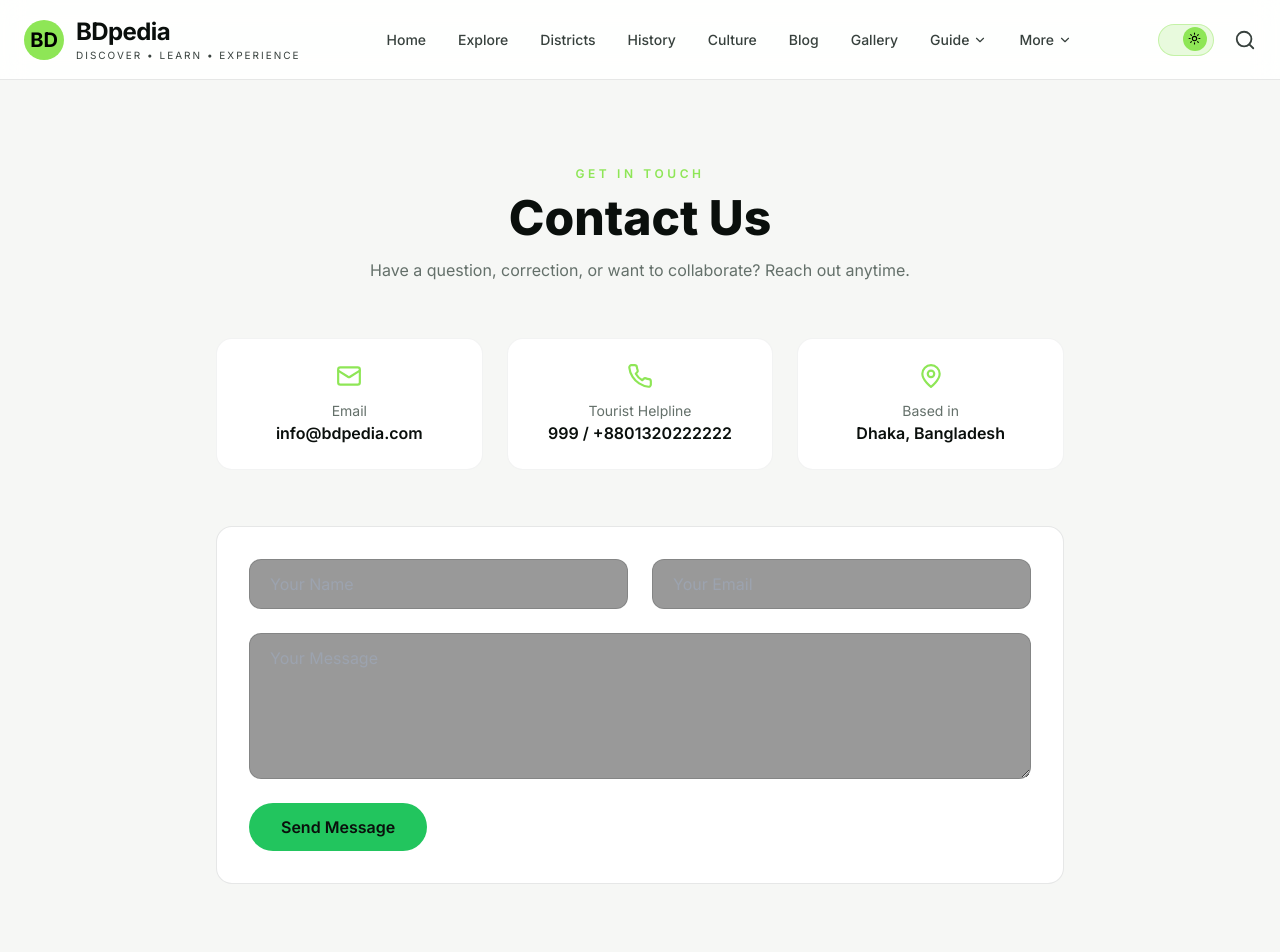
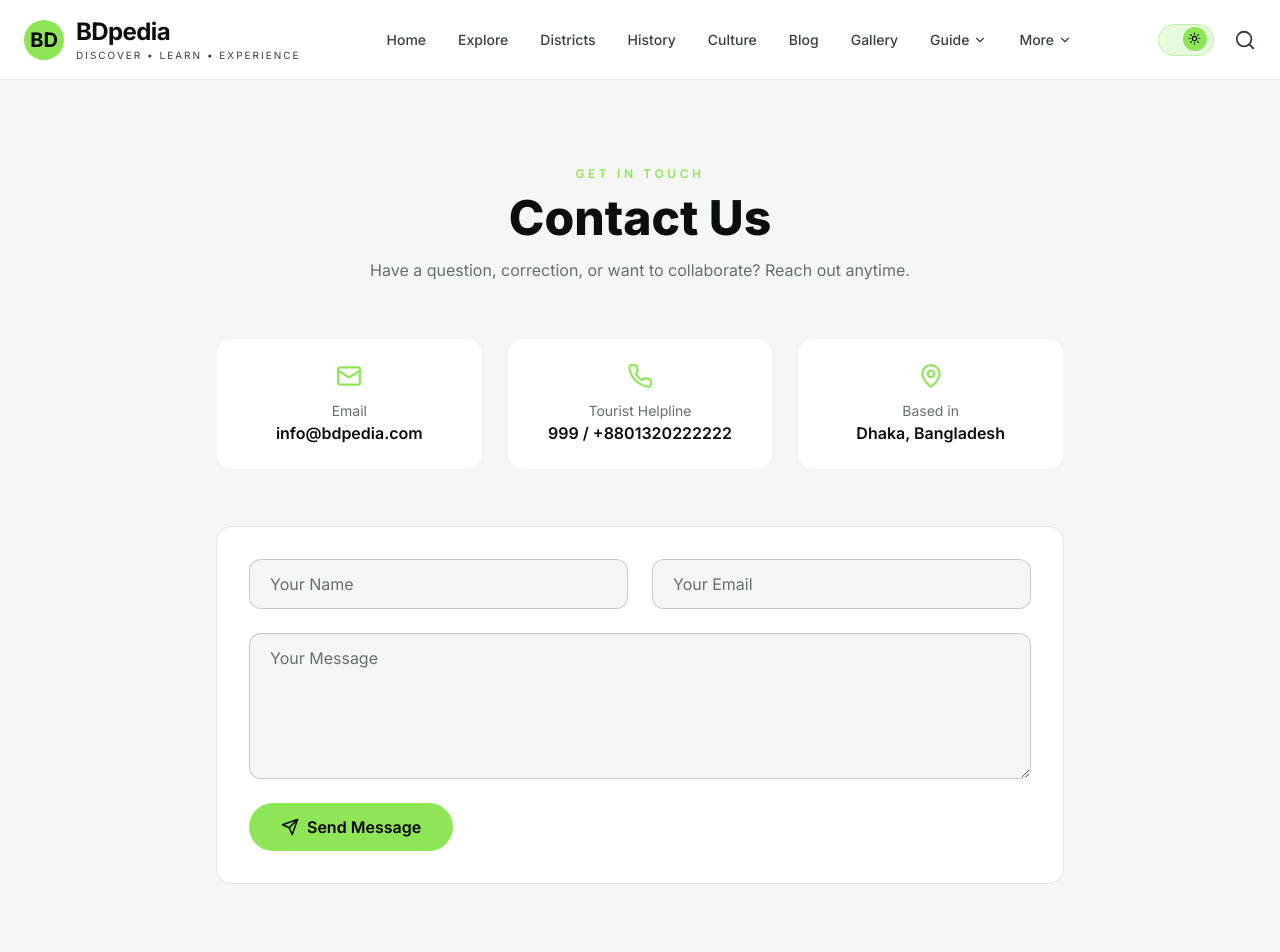
Before and after one commit to masudrananayeem/BDpedia, a React (Vite) app: page /contact in a window 1280 px wide. Shown: the top 952 px of the page. Built offline with nearby package versions, Linux system fonts and the light colour scheme.

Commit message:
updating features and fixed bugs

```diff
--- a/src/pages/Contact.tsx
+++ b/src/pages/Contact.tsx
@@ -1,7 +1,33 @@
-import { Mail, Phone, MapPin } from 'lucide-react';
+import { useState, FormEvent } from 'react';
+import { Mail, Phone, MapPin, Send, CheckCircle2, Loader2 } from 'lucide-react';
 import { motion } from 'framer-motion';
+import api from '../lib/api';
 
 export default function Contact() {
+  const [name, setName] = useState('');
+  const [email, setEmail] = useState('');
+  const [message, setMessage] = useState('');
+  const [submitting, setSubmitting] = useState(false);
+  const [sent, setSent] = useState(false);
+  const [error, setError] = useState('');
+
+  const handleSubmit = async (e: FormEvent) => {
+    e.preventDefault();
+    setError('');
+    setSubmitting(true);
+    try {
+      await api.post('/contact', { name, email, message });
+      setSent(true);
+      setName('');
+      setEmail('');
+      setMessage('');
+    } catch (err: any) {
+      setError(err.message || 'Message could not be sent, please try again');
+    } finally {
+      setSubmitting(false);
+    }
+  };
+
   return (
     <div className="max-w-4xl mx-auto px-6 py-16">
       <motion.div initial={{ opacity: 0, y: 20 }} animate={{ opacity: 1, y: 0 }} className="text-center mb-14">
@@ -28,14 +54,54 @@ export default function Contact() {
         </div>
       </div>
 
-      <form className="bg-surface p-8 rounded-2xl border border-line/10 grid grid-cols-1 md:grid-cols-2 gap-6" onSubmit={(e) => e.preventDefault()}>
-        <input type="text" placeholder="Your Name" className="bg-black/40 border border-line/15 rounded-xl px-5 py-3 focus:outline-none focus:border-brand-green text-heading md:col-span-1" />
-        <input type="email" placeholder="Your Email" className="bg-black/40 border border-line/15 rounded-xl px-5 py-3 focus:outline-none focus:border-brand-green text-heading md:col-span-1" />
-        <textarea placeholder="Your Message" rows={5} className="bg-black/40 border border-line/15 rounded-xl px-5 py-3 focus:outline-none focus:border-brand-green text-heading md:col-span-2" />
-        <button type="submit" className="bg-brand-dark hover:bg-green-500 text-heading px-8 py-3 rounded-full font-semibold transition-all md:col-span-2 md:w-fit">
-          Send Message
-        </button>
-      </form>
+      {sent ? (
+        <div className="bg-surface p-10 rounded-2xl border border-brand-green/30 text-center">
+          <CheckCircle2 className="text-brand-green mx-auto mb-4" size={40} />
+          <h3 className="text-xl font-bold text-heading mb-2">Message পাঠানো হয়েছে!</h3>
+          <p className="text-muted mb-6">ধন্যবাদ যোগাযোগ করার জন্য — যত দ্রুত সম্ভব রিপ্লাই দেওয়া হবে।</p>
+          <button onClick={() => setSent(false)} className="text-brand-green font-semibold hover:underline">
+            আরেকটা message পাঠান
+          </button>
+        </div>
+      ) : (
+        <form onSubmit={handleSubmit} className="bg-surface p-8 rounded-2xl border border-line/10 grid grid-cols-1 md:grid-cols-2 gap-6">
+          <input
+            type="text"
+            required
+            placeholder="Your Name"
+            value={name}
+            onChange={(e) => setName(e.target.value)}
+            className="bg-base border border-line/20 rounded-xl px-5 py-3 focus:outline-none focus:border-brand-green text-heading placeholder:text-muted md:col-span-1"
+          />
+          <input
+            type="email"
+            required
+            placeholder="Your Email"
+            value={email}
+            onChange={(e) => setEmail(e.target.value)}
+            className="bg-base border border-line/20 rounded-xl px-5 py-3 focus:outline-none focus:border-brand-green text-heading placeholder:text-muted md:col-span-1"
+          />
+          <textarea
+            required
+            placeholder="Your Message"
+            rows={5}
+            value={message}
+            onChange={(e) => setMessage(e.target.value)}
+            className="bg-base border border-line/20 rounded-xl px-5 py-3 focus:outline-none focus:border-brand-green text-heading placeholder:text-muted md:col-span-2"
+          />
+
+          {error && <p className="text-sm text-red-400 md:col-span-2">{error}</p>}
+
+          <button
+            type="submit"
+            disabled={submitting}
+            className="flex items-center justify-center gap-2 bg-brand-green hover:brightness-110 text-black px-8 py-3 rounded-full font-semibold transition-all md:col-span-2 md:w-fit disabled:opacity-60"
+          >
+            {submitting ? <Loader2 size={18} className="animate-spin" /> : <Send size={18} />}
+            {submitting ? 'পাঠানো হচ্ছে...' : 'Send Message'}
+          </button>
+        </form>
+      )}
     </div>
   );
 }
```
